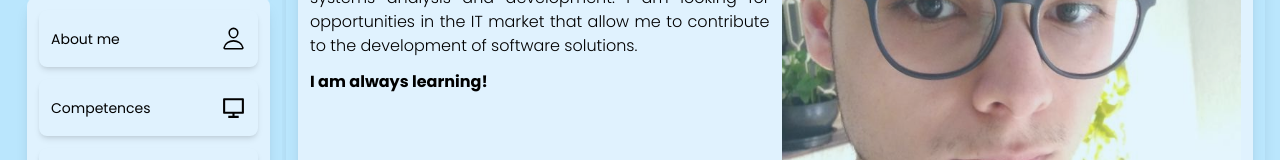
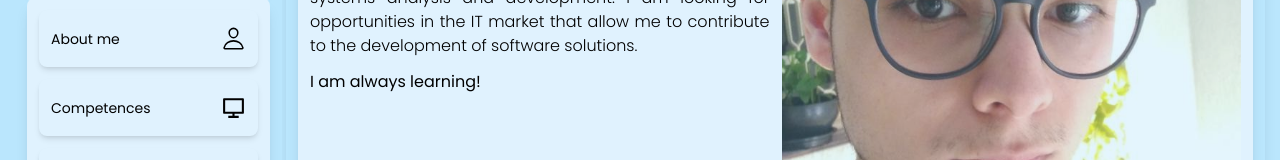
Before and after one commit to leobez/personal, a Next.js app: page /en in a window 1280 px wide. Shown: the part 202-362 px from the top of the page. Built offline with nearby package versions, Linux system fonts and the light colour scheme; what tailwindcss-animated would draw is missing.

Commit message:
Changes on competences sections

```diff
--- a/components/home/AboutMe/AboutMe.tsx
+++ b/components/home/AboutMe/AboutMe.tsx
@@ -26,7 +26,7 @@ export default function AboutMe() {
                     {t('description')}
                 </p>
 
-                <p className="font-bold">
+                <p>
                     {t('learning')}
                 </p>
 
```
